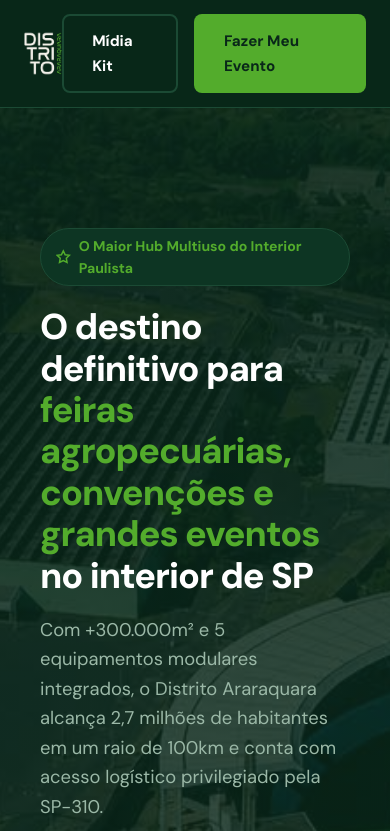
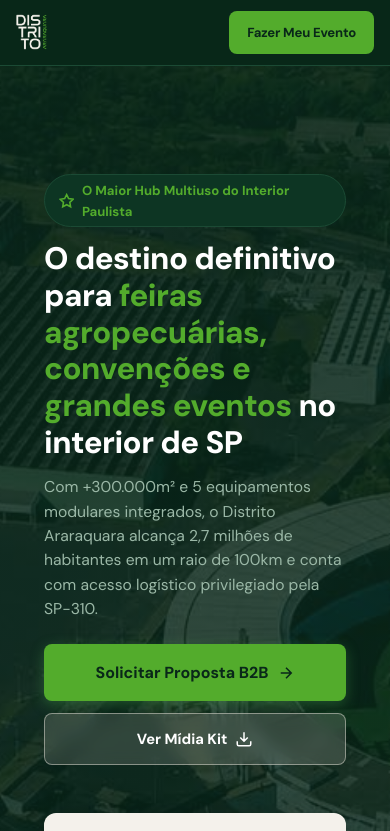
Before and after one commit to rubinsoueu/facaseuevento-distritoararaquara, a plain HTML site: page index.html in a window 390 px wide. Shown: the top 831 px of the page. Drawn offline with Linux system fonts and the light colour scheme.

Commit message:
fix(mobile): otimizacao responsiva do header e hero (Solucao 01 + Opcao B)

```diff
--- a/styles.css
+++ b/styles.css
@@ -808,6 +808,21 @@
     font-size: 2.25rem;
   }
 
+  /* Header Tablet/Mobile: Oculta Mídia Kit e padroniza Fazer Meu Evento */
+  .nav-cta .btn-outline,
+  .nav-cta a[href="#midia-kit"] {
+    display: none !important;
+  }
+
+  .nav-cta .btn-primary {
+    white-space: nowrap !important;
+    padding: 0.6rem 1.15rem !important;
+    font-size: 0.85rem !important;
+    font-weight: 700 !important;
+    flex-shrink: 0 !important;
+    letter-spacing: -0.2px;
+  }
+
   .footer-grid {
     grid-template-columns: 1fr;
     gap: 2rem;
@@ -824,16 +839,109 @@
     grid-template-columns: repeat(2, 1fr);
   }
 
+  .header {
+    padding: 0.65rem 1rem !important;
+  }
+
+  .header-container {
+    gap: 0.5rem !important;
+  }
+
+  .logo-brand-link {
+    flex-shrink: 0;
+    display: flex;
+    align-items: center;
+  }
+
   .header-logo-img {
-    height: 54px;
+    height: 44px !important;
+    width: auto !important;
+    max-width: 130px !important;
+    object-fit: contain;
+  }
+
+  .nav-cta {
+    display: flex;
+    align-items: center;
+    gap: 0.5rem;
+    flex-shrink: 0;
+  }
+
+  .nav-cta .btn-primary {
+    white-space: nowrap !important;
+    padding: 0.55rem 1rem !important;
+    font-size: 0.82rem !important;
+    font-weight: 700 !important;
+    flex-shrink: 0 !important;
+    letter-spacing: -0.2px;
   }
 
   .footer-logo-img {
     height: 58px;
   }
 
+  /* Hero Mobile: Dobra harmoniosa sem cortes */
   .hero {
-    padding: 3.5rem 1rem 3rem;
+    padding: 2.75rem 1.25rem 2.5rem !important;
+  }
+
+  .hero-tag {
+    margin-bottom: 0.85rem !important;
+    font-size: 0.82rem !important;
+    padding: 0.3rem 0.85rem !important;
+  }
+
+  .hero-title {
+    font-size: 1.95rem !important;
+    line-height: 1.18 !important;
+    margin-bottom: 0.85rem !important;
+    letter-spacing: -0.5px;
+  }
+
+  .hero-description {
+    font-size: 0.98rem !important;
+    line-height: 1.55 !important;
+    margin-bottom: 1.4rem !important;
+  }
+
+  /* Opção B: Mídia Kit no Hero - Ações fluidas, botão primário + secundário de apoio */
+  .hero-actions {
+    display: flex !important;
+    flex-direction: column !important;
+    width: 100% !important;
+    gap: 0.75rem !important;
+  }
+
+  .hero-actions .btn {
+    width: 100% !important;
+    justify-content: center !important;
+    text-align: center !important;
+    white-space: nowrap !important;
+  }
+
+  .hero-actions .btn-primary {
+    padding: 0.88rem 1.5rem !important;
+    font-size: 1rem !important;
+    font-weight: 700 !important;
+    box-shadow: 0 4px 14px rgba(76, 175, 80, 0.35);
+  }
+
+  .hero-actions .btn-secondary {
+    padding: 0.82rem 1.5rem !important;
+    font-size: 0.92rem !important;
+    font-weight: 700 !important;
+    background-color: rgba(245, 240, 230, 0.15) !important;
+    color: #FFFFFF !important;
+    border: 1.5px solid rgba(245, 240, 230, 0.45) !important;
+    backdrop-filter: blur(8px);
+    transition: all var(--transition-fast);
+  }
+
+  .hero-actions .btn-secondary:hover,
+  .hero-actions .btn-secondary:active {
+    background-color: rgba(245, 240, 230, 0.25) !important;
+    border-color: var(--color-accent-green) !important;
+    color: var(--color-accent-green) !important;
   }
 
   .hero-card-preview {
```
Also changed, not shown: UPDATES.md (+6 -0 lines).
